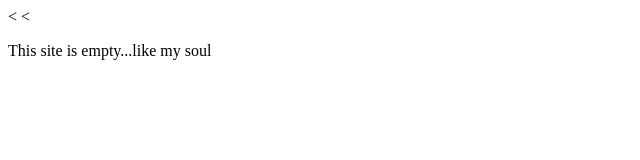
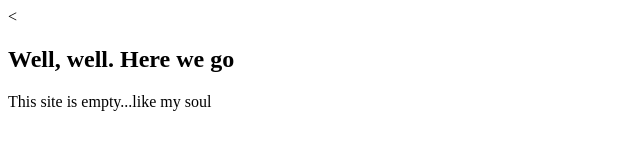
Before and after one commit to KutsykVlad/SomethingReallyWild, a plain HTML site: page index.html in a window 1280 px wide. Shown: the whole page, without its empty margins (0-640 px from the left). Drawn offline with Linux system fonts and the light colour scheme.

Commit message:
Add some text

```diff
--- a/index.html
+++ b/index.html
@@ -5,6 +5,8 @@
     <title>Fucking site</title>
   </head>
   <body>
-    <<p>This site is empty...like my soul</p>
+    <h2>Well, well. Here we go</h2>
+
+    <p>This site is empty...like my soul</p>
   </body>
 </html>
```
